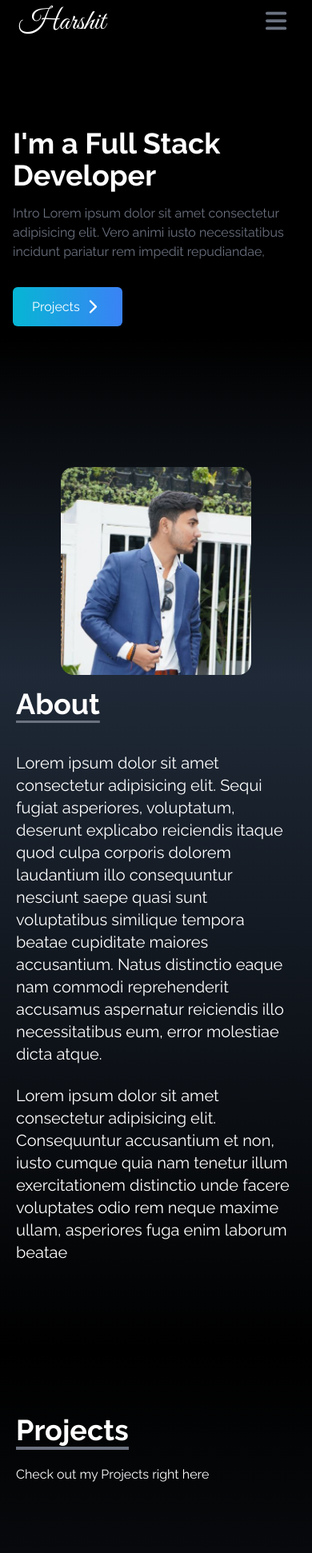
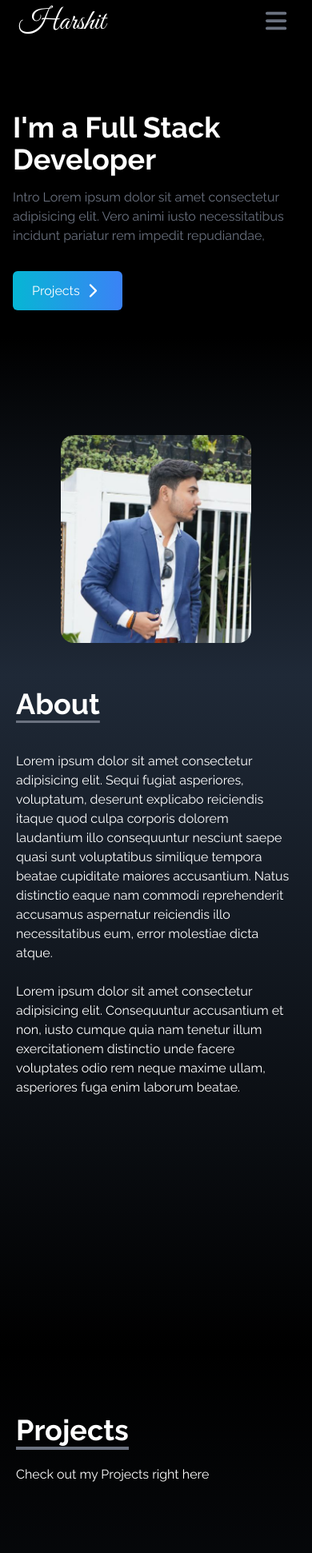
Before and after one commit to harshit07kr/Portfolio, a React (Vite) app: page / in a window 390 px wide. Shown: the top 1942 px of the page at 80% size. Built offline with nearby package versions, Linux system fonts and the light colour scheme.

Commit message:
padding corrected

```diff
--- a/src/components/About.jsx
+++ b/src/components/About.jsx
@@ -1,20 +1,22 @@
-import React from 'react'
+import React from 'react';
 
 const About = () => {
   return (
-    <div name="about" className="w-full h-screen bg-gradient-to-b from-gray-800 to-black text-white pl-5 pr-5 pt-4 md:pl-20">
-        <div className="pb-8">
-            <div className="text-4xl font-bold inline border-b-4 underline decoration-gray-500 underline-offset-8">
-               <p>About</p>
-            </div>
-            <p className="text-xl mt-10">Lorem ipsum dolor sit amet consectetur adipisicing elit. Sequi fugiat asperiores, voluptatum, deserunt explicabo reiciendis itaque quod culpa corporis dolorem laudantium illo consequuntur nesciunt saepe quasi sunt voluptatibus similique tempora beatae cupiditate maiores accusantium. Natus distinctio eaque nam commodi reprehenderit accusamus aspernatur reiciendis illo necessitatibus eum, error molestiae dicta atque.</p>
-            <br />
-            <p className="text-xl">
-                Lorem ipsum dolor sit amet consectetur adipisicing elit. Consequuntur accusantium et non, iusto cumque quia nam tenetur illum exercitationem distinctio unde facere voluptates odio rem neque maxime ullam, asperiores fuga enim laborum beatae
-            </p>
+    <div name="about" className="w-full min-h-screen bg-gradient-to-b from-gray-800 to-black text-white pl-5 pr-5 pt-4 md:pl-20">
+      <div className="pb-8">
+        <div className="text-4xl font-bold inline border-b-4 underline decoration-gray-500 underline-offset-8 ">
+          <p>About</p>
         </div>
+        <p className="text-base md:text-xl mt-10">
+          Lorem ipsum dolor sit amet consectetur adipisicing elit. Sequi fugiat asperiores, voluptatum, deserunt explicabo reiciendis itaque quod culpa corporis dolorem laudantium illo consequuntur nesciunt saepe quasi sunt voluptatibus similique tempora beatae cupiditate maiores accusantium. Natus distinctio eaque nam commodi reprehenderit accusamus aspernatur reiciendis illo necessitatibus eum, error molestiae dicta atque.
+        </p>
+        <br />
+        <p className="text-base md:text-xl">
+          Lorem ipsum dolor sit amet consectetur adipisicing elit. Consequuntur accusantium et non, iusto cumque quia nam tenetur illum exercitationem distinctio unde facere voluptates odio rem neque maxime ullam, asperiores fuga enim laborum beatae.
+        </p>
+      </div>
     </div>
-  )
-}
+  );
+};
 
-export default About
+export default About;
--- a/src/components/Home.jsx
+++ b/src/components/Home.jsx
@@ -4,7 +4,7 @@ import { IoIosArrowForward } from "react-icons/io";
 import {Link} from "react-scroll";
 const Home = () => {
   return (
-    <div name="home" className="h-screen w-full bg-gradient-to-b from-black via-black to-gray-800">
+    <div name="home" className="h-screen w-full bg-gradient-to-b from-black via-black to-gray-800 pb-10 md:pb-20">
             <div className="max-w-screen-lg mx-auto flex flex-col items-center justify-center h-full px-4 md:flex-row">
             <div className="flex flex-col justify-center h-full">
             <h2 className="text-4xl sm:text-7xl font-bold  text-white">
--- a/src/components/Project.jsx
+++ b/src/components/Project.jsx
@@ -1,12 +1,14 @@
-import React from 'react'
-import tva from '../assets/Projects/TVA.png'
-import currenzy from '../assets/Projects/Currenzy.png'
-import Portfolio from '../assets/Projects/Portfolio.png'
+import React from 'react';
+import tva from '../assets/Projects/TVA.png';
+import currenzy from '../assets/Projects/Currenzy.png';
+import Portfolio from '../assets/Projects/Portfolio.png';
+import Joboard from '../assets/Projects/Joboard.png';
+
 const Project = () => {
-    const openlink=(url)=>{
-        window.open(url,'_blank','noopener,noreferrer');
+    const openlink = (url) => {
+        window.open(url, '_blank', 'noopener,noreferrer');
     };
-    const projects=[
+    const projects = [
         {
             id: 1,
             src: tva,
@@ -21,13 +23,19 @@ const Project = () => {
         },
         {
           id: 3,
+          src: Joboard,
+          live: "https://joboard07.netlify.app/",
+          code: "https://github.com/harshit07kr/Joboard",
+        },
+        {
+            id: 4,
             src: Portfolio,
             live: "https://harshit07-portfolio.netlify.app/",
             code: "https://github.com/harshit07kr/Portfolio",
         },
     ];
     return (
-    <div name="projects" className="bg-gradient-to-b from-black to-gray-800 w-full text-white md:h-screen md:pl-20">
+        <div name="projects" className="bg-gradient-to-b from-black to-gray-800 w-full text-white md:min-h-screen md:pl-20">
             <div className="pb-8 pl-5 pt-20 md:pt-0">
                 <p className="text-4xl font-bold inline border-b-4 border-gray-500">
                     Projects
@@ -35,7 +43,7 @@ const Project = () => {
                 <p className="py-6">Check out my Projects right here</p>
             </div>
             <div className="w-full grid md:grid-cols-3 sm:grid-cols-1 gap-8 text-center py-8 px-12 sm:px-0 md:pr-12">
-    {projects.map(({ id,src,live,code}) => (
+                {projects.map(({ id, src, live, code }) => (
                     <div key={id} className="shadow-md shadow-gray-500 rounded-lg">
                         <img
                             src={src}
@@ -43,10 +51,10 @@ const Project = () => {
                             className="rounded-md duration-200 hover:scale-105"
                         />
                         <div className="flex items-center justify-center">
-                <button onClick={()=>openlink(live)} className="w-1/2 px-6 py-3 m-4 duration-200 hover:scale-105">
+                            <button onClick={() => openlink(live)} className="w-1/2 px-6 py-3 m-4 duration-200 hover:scale-105">
                                 Link
                             </button>
-                <button onClick={()=>openlink(code)} className="w-1/2 px-6 py-3 m-4 duration-200 hover:scale-105">
+                            <button onClick={() => openlink(code)} className="w-1/2 px-6 py-3 m-4 duration-200 hover:scale-105">
                                 Code
                             </button>
                         </div>
@@ -54,7 +62,7 @@ const Project = () => {
                 ))}
             </div>
         </div>
-  )
-}
+    );
+};
 
-export default Project
+export default Project;
--- a/src/components/Skills.jsx
+++ b/src/components/Skills.jsx
@@ -1,67 +1,61 @@
-import React from 'react'
-import html from '../assets/html.png'
-import css from '../assets/css.png'
-import js from '../assets/javascript.png'
-import tw from '../assets/tailwind.png'
-import reactimage from '../assets/react.png'
-import firebase from '../assets/Firebase_icon.png'
-import gitimage from '../assets/git.png'
+import React from 'react';
+import html from '../assets/html.png';
+import css from '../assets/css.png';
+import js from '../assets/javascript.png';
+import tw from '../assets/tailwind.png';
+import reactimage from '../assets/react.png';
+import firebase from '../assets/Firebase_icon.png';
+import gitimage from '../assets/git.png';
+
 const Skills = () => {
-    const skills=[
+    const skills = [
         {
             id: 1,
             src: html,
             title: 'HTML',
             style: 'shadow-orange-500',
-
         },
         {
             id: 2,
             src: css,
             title: 'CSS',
             style: 'shadow-indigo-800',
-
         },
         {
             id: 3,
             src: js,
             title: 'JavaScript',
             style: 'shadow-yellow-500',
-
         },
         {
             id: 4,
             src: tw,
             title: 'TailWind',
             style: 'shadow-blue-500',
-
         },
         {
             id: 5,
             src: reactimage,
             title: 'React',
             style: 'shadow-blue-500',
-
         },
         {
             id: 6,
             src: firebase,
             title: 'FireBase',
             style: 'shadow-yellow-500',
-
         },
         {
             id: 7,
             src: gitimage,
             title: 'Git',
             style: 'shadow-red-500',
-
         },
-    ]
+    ];
     return (
         <div
             name="skills"
-      className="bg-gradient-to-b from-gray-800 to-black w-full text-white md:h-screen md:pl-20 pb-20"
+            className="bg-gradient-to-b from-gray-800 to-black w-full text-white md:min-h-screen md:pl-20 pt-20"
         >
             <div className="max-w-screen-lg p-4 flex flex-col justify-center w-full h-full text-white">
                 <div>
```
Also changed, not shown: src/assets/Projects/Joboard.png (added). Lines whose indentation alone changed are shown as unchanged.
